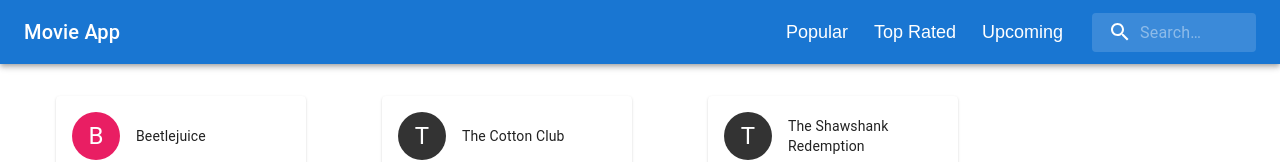
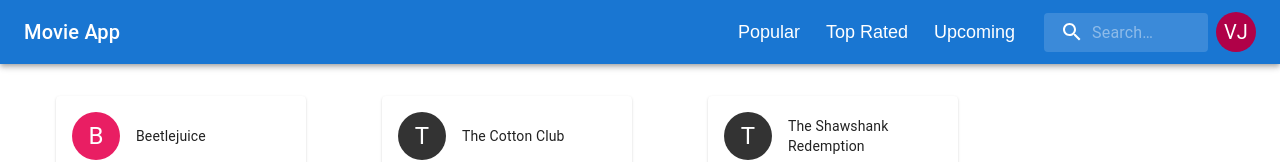
Before and after one commit to vishwajitmalusare/movie-site, a React (Create React App) app: page /dashboard in a window 1280 px wide. Shown: the top 162 px of the page. Built offline with nearby package versions, Linux system fonts and the light colour scheme.

Commit message:
Add. get user details

```diff
--- a/src/Components/header.js
+++ b/src/Components/header.js
@@ -8,7 +8,13 @@ import Typography from '@mui/material/Typography';
 import InputBase from '@mui/material/InputBase';
 import MenuIcon from '@mui/icons-material/Menu';
 import SearchIcon from '@mui/icons-material/Search';
+import { Avatar, Container, TableRow } from '@mui/material';
+import { getUser } from '../Services/authservice';
+import { useState } from 'react';
 
+
+export default function SearchAppBar() {
+const [user, setUser]= useState({});
 const Search = styled('div')(({ theme }) => ({
   position: 'relative',
   borderRadius: theme.shape.borderRadius,
@@ -23,6 +29,30 @@ const Search = styled('div')(({ theme }) => ({
     width: 'auto',
   },
 }));
+
+function stringToColor(string) {
+  let hash = 0;
+  let i;
+
+  for (i = 0; i < string.length; i += 1) {
+    hash = string.charCodeAt(i) + ((hash << 5) - hash);
+  }
+
+  let color = "#";
+
+  for(i = 0; i < 3; i += 1) {
+    const value = (hash >> (i * 8)) & 0xff;
+    color += `00${value.toString(16)}`.slice(-2);
+  }
+  return color;
+}
+
+function stringAvatar(name) {
+  return {
+    sx: { bgcolor: stringToColor(name), },
+    children: `${name.split(' ')[0][0]}${name.split(' ')[1][0]}`,
+  };
+}
 
 const SearchIconWrapper = styled('div')(({ theme }) => ({
   padding: theme.spacing(0, 2),
@@ -51,7 +81,11 @@ const StyledInputBase = styled(InputBase)(({ theme }) => ({
   },
 }));
 
-export default function SearchAppBar() {
+const handleProfile = async () => {
+  const response = await getUser();
+  setUser(response);
+};
+
   return (
     <Box sx={{ flexGrow: 1 }}>
       <AppBar position="static">
@@ -103,7 +137,7 @@ export default function SearchAppBar() {
             Upcoming
             {/* <MenuIcon /> */}
           </IconButton>
-          <Search>
+          <Search sx={{ mr: 1 }} >
             <SearchIconWrapper>
               <SearchIcon />
             </SearchIconWrapper>
@@ -112,7 +146,18 @@ export default function SearchAppBar() {
               inputProps={{ 'aria-label': 'search' }}
             />
           </Search>
+          <div
+          onClick={handleProfile}
+          >
+          <Avatar {...stringAvatar('Vedant Jadahv')}  />
+          {/* <Container>
+            <TableRow>
 
+            </TableRow>
+          </Container> */}
+          </div>
+          {/* with picture
+          <Avatar alt="Remy Sharp" src="/static/images/avatar/1.jpg" /> */}
         </Toolbar>
       </AppBar>
     </Box>
--- a/src/Pages/login.js
+++ b/src/Pages/login.js
@@ -40,6 +40,7 @@ export default function Login() {
       };
 
       const response = await loginUser(loginData);
+      console.log("Response in Login :- ",response);
       navigate('/dashboard');
     } catch (error) {
       console.log("error: ", error);
--- a/src/Services/authservice.js
+++ b/src/Services/authservice.js
@@ -19,9 +19,31 @@ export const registerUser = async (regData) => {
 export const loginUser = async (loginData) => {
     try {
         const response = await apiService.post('/login', loginData);
+        localStorage.setItem('token',response.data.token);
         return response.data;
     } catch(error){
         console.log('error: ', error);
         throw error.response.data;
     }
 }
+
+export const getUser = async () => {
+    const token = localStorage.getItem('token');
+    if(!token) {
+        console.log("Token Not Found");
+        return;
+    }
+
+    try {
+        const response = await apiService.get('/userDetails', {
+            headers: {
+                'Authorization':   `${token}`
+                // 'Authorization':   `Bearer ${token}`
+            }
+        });
+        return response.data;
+    } catch(error) {
+        console.log("Error in get User Details");
+        return;
+    }
+}
```
Also changed, not shown: src/Pages/movies.js (+6 -3 lines).
